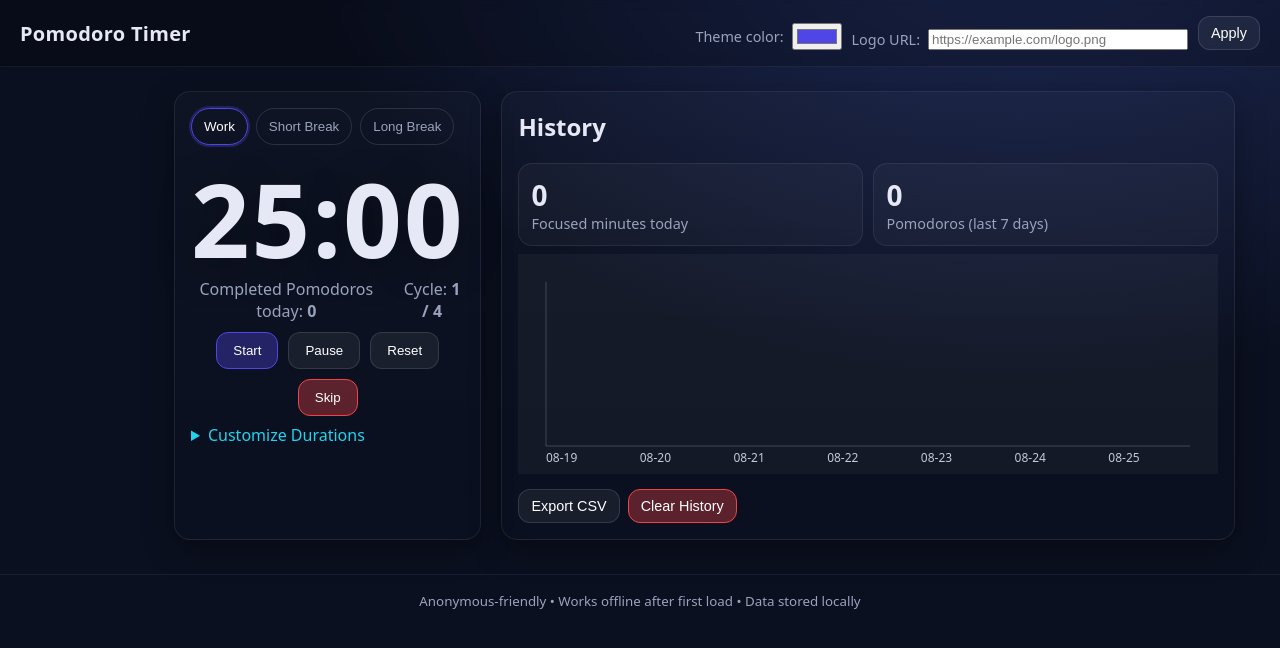
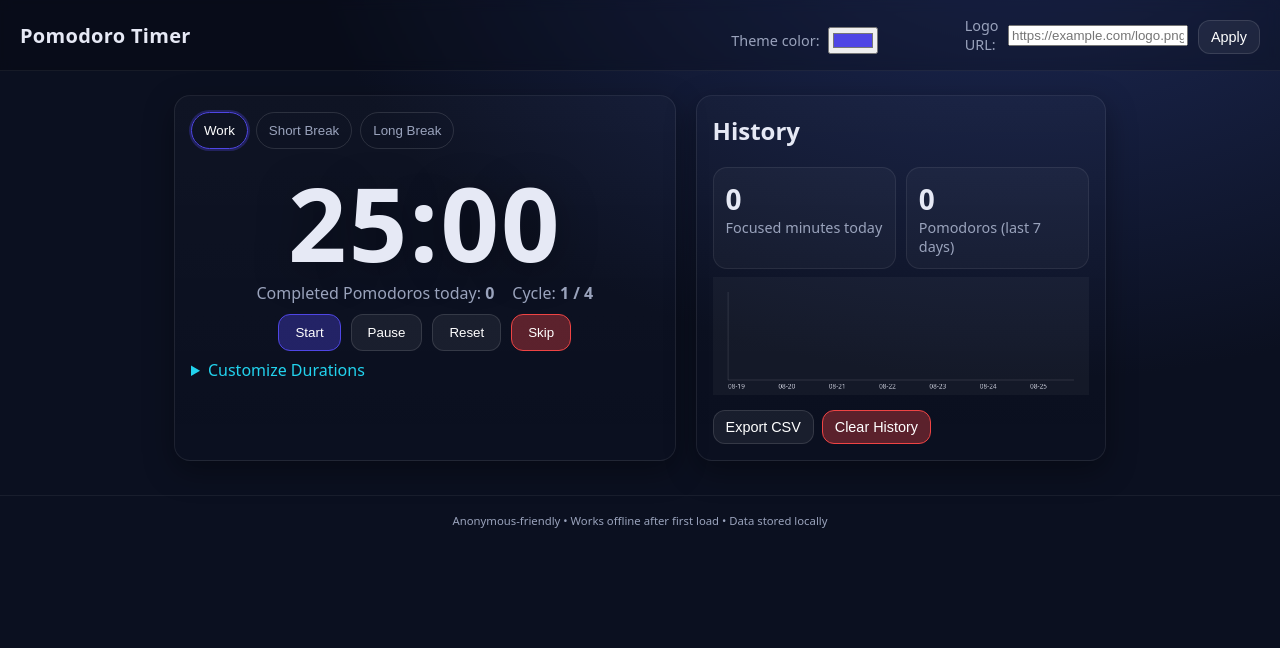
Before and after one commit to MJDionisio/PomodoroTimerv1.0, a plain HTML site: page index.html in a window 1280 px wide. Drawn offline with Linux system fonts and the light colour scheme.

Commit message:
Update styles.css

```diff
--- a/styles.css
+++ b/styles.css
@@ -20,19 +20,23 @@ body{
   background: radial-gradient(1200px 800px at 80% -100px, #1b264f 10%, var(--bg) 60%);
 }
 
+/* HEADER */
 .app-header{
   display:flex; align-items:center; justify-content:space-between;
   padding:16px 20px; border-bottom:1px solid rgba(255,255,255,.06);
   background: rgba(0,0,0,.2); backdrop-filter: blur(6px);
+  flex-wrap: wrap;
+  gap: 12px;
 }
-.brand{ display:flex; align-items:center; gap:12px; }
+.brand{ display:flex; align-items:center; gap:12px; flex:1 1 auto; }
 .brand h1{ margin:0; font-size:1.25rem; letter-spacing:.3px; }
 .brand img{ width:28px; height:28px; object-fit:contain; display:none; }
 
-.brand-controls{ display:flex; gap:10px; align-items:end; flex-wrap:wrap; }
-.inline{ display:flex; gap:8px; align-items:center; color: var(--muted); font-size:.9rem; }
-.inline input[type="url"]{ width:260px; }
+.brand-controls{ display:flex; gap:10px; align-items:end; flex-wrap:wrap; flex:1 1 100%; }
+.inline{ display:flex; gap:8px; align-items:center; color: var(--muted); font-size:.9rem; flex:1; }
+.inline input[type="url"]{ width:100%; min-width:180px; }
 
+/* LAYOUT */
 .container{
   display:grid; gap:20px; grid-template-columns: 1fr; padding: 24px;
   max-width: 980px; margin: 0 auto;
@@ -46,7 +50,8 @@ body{
   padding: 16px;
 }
 
-.mode-tabs{ display:flex; gap:8px; }
+/* TIMER */
+.mode-tabs{ display:flex; gap:8px; flex-wrap: wrap; }
 .tab{
   background: transparent; color: var(--muted);
   border:1px solid rgba(255,255,255,.12); padding:10px 12px;
@@ -67,8 +72,10 @@ body{
 }
 .cycle-info{
   display:flex; gap:18px; justify-content:center; color: var(--muted);
+  flex-wrap: wrap;
 }
 
+/* CONTROLS */
 .controls{ display:flex; gap:10px; justify-content:center; padding: 10px 0 2px; flex-wrap: wrap; }
 
 .btn{
@@ -81,18 +88,20 @@ body{
 .btn.danger{ background: color-mix(in oklab, var(--danger) 35%, transparent); border-color: var(--danger); }
 .btn.sm{ padding:8px 12px; font-size:.9rem; }
 
+/* SETTINGS */
 .settings{ margin-top: 6px; }
 .settings summary{ cursor:pointer; color: var(--accent); }
-.settings .grid{ display:grid; grid-template-columns: repeat(auto-fit, minmax(180px, 1fr)); gap:10px; margin-top:10px; }
+.settings .grid{ display:grid; grid-template-columns: repeat(auto-fit, minmax(160px, 1fr)); gap:10px; margin-top:10px; }
 .settings input, .settings select{
   width:100%; padding:10px; border-radius:10px; border:1px solid rgba(255,255,255,.12);
   background: rgba(255,255,255,.04); color:white;
 }
 .checkbox{ display:flex; align-items:center; gap:8px; user-select:none; }
 
+/* REPORT */
 .report-card h2{ margin-top:2px; }
 .stats{
-  display:grid; grid-template-columns: repeat(auto-fit, minmax(180px, 1fr)); gap:10px; margin-bottom: 8px;
+  display:grid; grid-template-columns: repeat(auto-fit, minmax(150px, 1fr)); gap:10px; margin-bottom: 8px;
 }
 .stat{
   border:1px solid rgba(255,255,255,.08); border-radius: 14px; padding:12px;
@@ -101,14 +110,21 @@ body{
 .stat-value{ font-size: 28px; font-weight: 700; }
 .stat-label{ color: var(--muted); font-size:.9rem; }
 
-.export-row{ display:flex; gap:8px; margin-top: 10px; }
+#weekChart{ width: 100%; height: auto; max-width: 100%; }
 
+.export-row{ display:flex; gap:8px; margin-top: 10px; flex-wrap: wrap; }
+
+/* FOOTER */
 .app-footer{
   padding: 14px 20px; color: var(--muted); text-align:center;
   border-top:1px solid rgba(255,255,255,.06); margin-top: 10px;
+  font-size: 0.85rem;
 }
 
 /* Responsive tweaks */
+@media (min-width: 700px){
+  .brand-controls{ flex:1; }
+}
 @media (min-width: 900px){
   .container{ grid-template-columns: 1.1fr .9fr; }
 }
```
